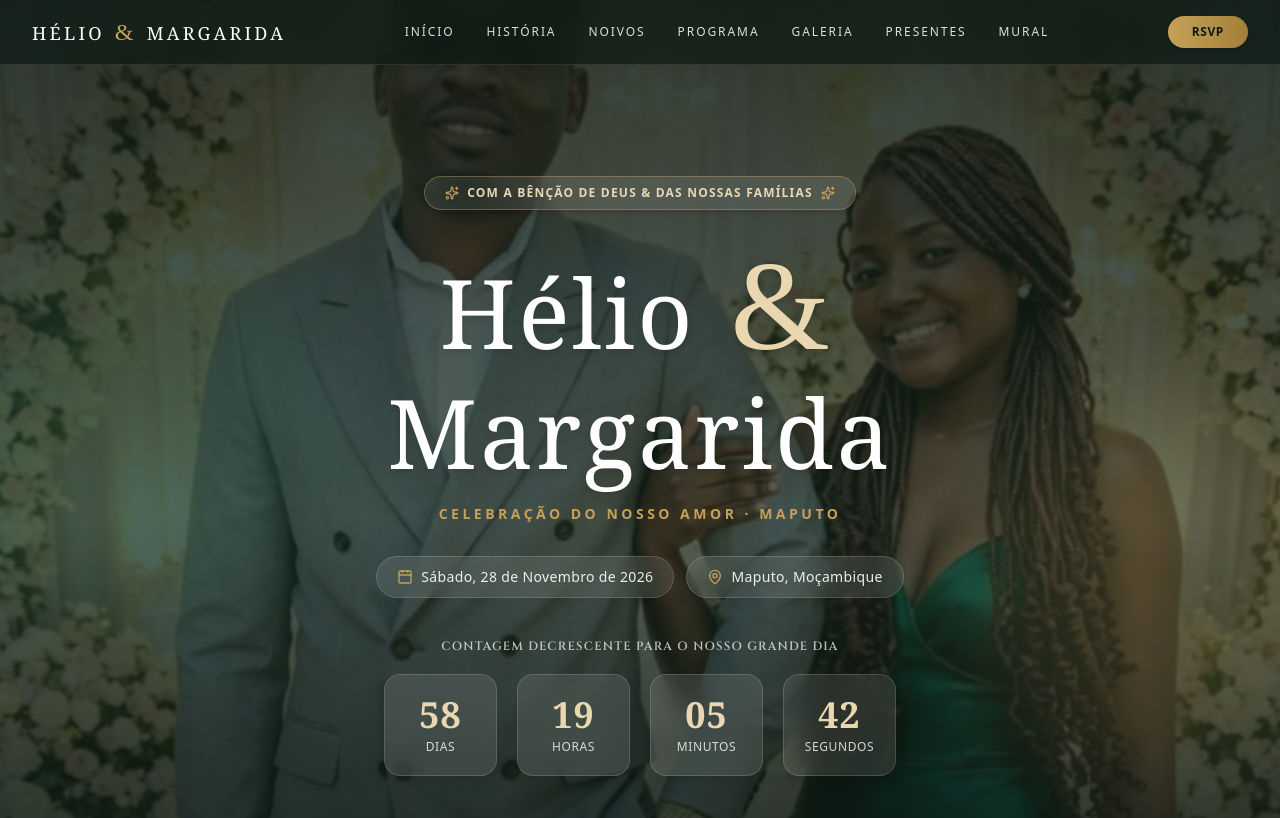
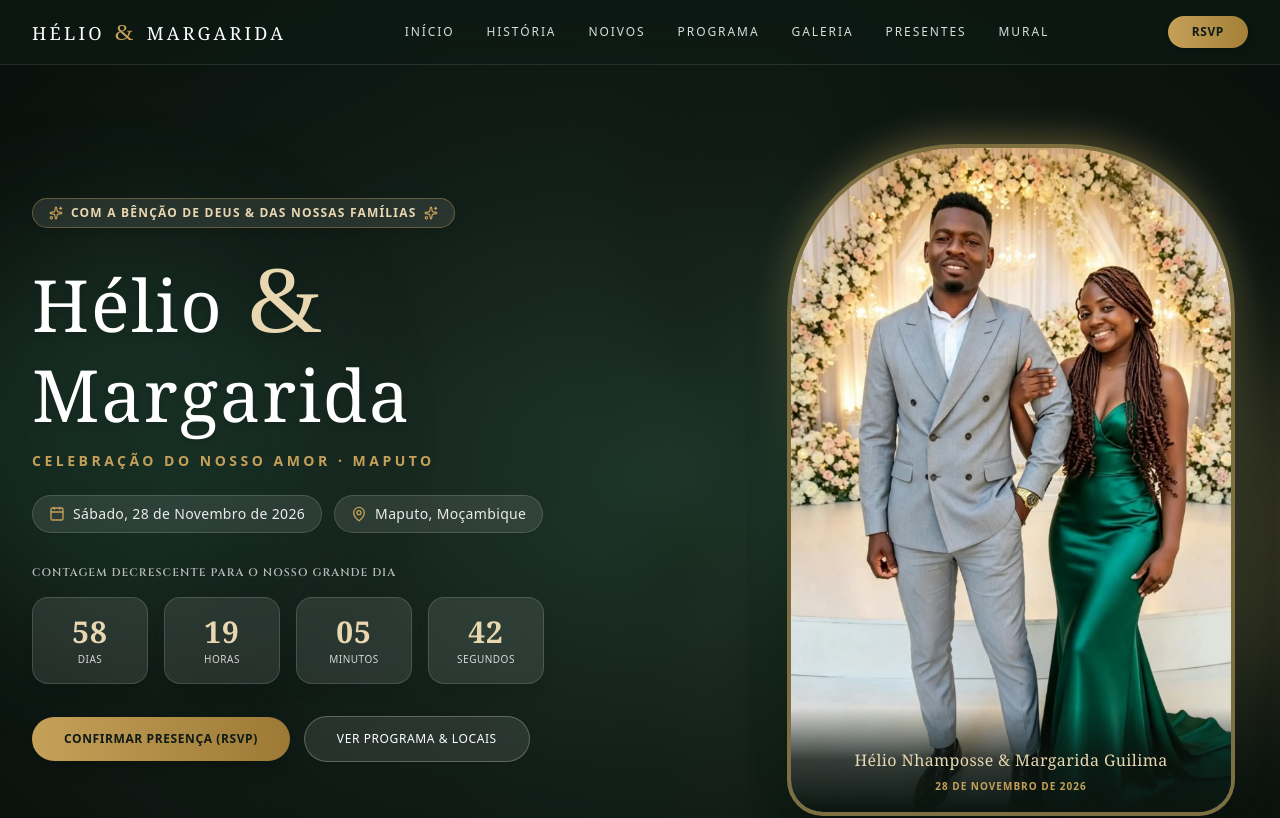
Before and after one commit to mutxado/helio-e-margarida, a React (Vite) app: page / in a window 1280 px wide. Shown: the top 818 px of the page. Built offline with nearby package versions, Linux system fonts and the light colour scheme; the HTML template or start-up script is replaced by a standard one; a web font is replaced by a local one.

Commit message:
Reposition Hero layout with an uncropped arched royal portrait frame so heads and outfits are never cut off

```diff
--- a/src/components/Hero.jsx
+++ b/src/components/Hero.jsx
@@ -35,58 +35,61 @@ export function Hero() {
   }, []);
 
   return (
-    <section id="hero" className="relative min-h-screen flex items-center justify-center pt-36 sm:pt-44 pb-20 px-4 overflow-hidden">
+    <section id="hero" className="relative min-h-screen flex items-center justify-center pt-28 sm:pt-36 pb-16 px-4 sm:px-6 lg:px-8 bg-[#0B1510] overflow-hidden">
 
-      {/* Background with Optimized Framing so faces are visible */}
+      {/* Ambient Botanical & Light Background */}
       <div
-        className="absolute inset-0 bg-cover bg-[center_18%] sm:bg-[center_22%] bg-no-repeat transition-all duration-1000 scale-105"
+        className="absolute inset-0 bg-cover bg-center bg-no-repeat opacity-20 blur-xl scale-110"
         style={{ backgroundImage: `url('${weddingData.couple.heroBg}')` }}
       />
-      {/* Dynamic Overlay Gradient ensuring high text contrast while keeping faces visible */}
-      <div className="absolute inset-0 bg-gradient-to-b from-[#0e1b15]/85 via-[#13251c]/70 to-[#0b1410]/95" />
+      <div className="absolute inset-0 bg-radial from-[#1A3828]/70 via-[#0E1A14]/90 to-[#080E0B]" />
 
       {/* Decorative Golden & Emerald Orbs */}
       <div className="absolute top-1/4 -left-20 w-96 h-96 bg-[#2D6A4F]/25 rounded-full blur-3xl pointer-events-none" />
-      <div className="absolute bottom-1/4 -right-20 w-96 h-96 bg-[#C5A059]/15 rounded-full blur-3xl pointer-events-none" />
+      <div className="absolute bottom-1/4 -right-20 w-96 h-96 bg-[#C5A059]/20 rounded-full blur-3xl pointer-events-none" />
 
-      {/* Hero Content Box */}
-      <div className="relative z-10 max-w-4xl mx-auto text-center text-white">
+      {/* Main Hero Container */}
+      <div className="relative z-10 max-w-7xl mx-auto w-full">
+        <div className="grid grid-cols-1 lg:grid-cols-12 gap-10 lg:gap-14 items-center">
+
+          {/* Text & Action Column */}
+          <div className="lg:col-span-7 text-center lg:text-left text-white order-2 lg:order-1">
 
             {/* Floating Blessing Pill */}
-        <div className="inline-flex items-center gap-2 px-5 py-2 rounded-full bg-white/10 backdrop-blur-md border border-[#C5A059]/40 text-[#E8D7B0] text-xs uppercase tracking-widest font-semibold mb-8 shadow-md animate-fadeIn">
+            <div className="inline-flex items-center gap-2 px-4 py-1.5 rounded-full bg-white/10 backdrop-blur-md border border-[#C5A059]/40 text-[#E8D7B0] text-[11px] sm:text-xs uppercase tracking-widest font-semibold mb-6 shadow-md">
               <Sparkles className="w-3.5 h-3.5 text-[#C5A059]" />
               <span>Com a Bênção de Deus & das Nossas Famílias</span>
               <Sparkles className="w-3.5 h-3.5 text-[#C5A059]" />
             </div>
 
-        {/* Grand Wedding Names */}
-        <h1 className="font-serif text-4xl sm:text-7xl md:text-8xl font-normal tracking-wide mb-3 leading-tight text-white drop-shadow-md">
-          Hélio <span className="font-script text-5xl sm:text-8xl md:text-9xl text-[#E8D7B0] px-2 block sm:inline font-normal">&</span> Margarida
+            {/* Grand Names */}
+            <h1 className="font-serif text-4xl sm:text-6xl xl:text-7xl font-normal tracking-wide mb-3 leading-tight text-white drop-shadow-md">
+              Hélio <span className="font-script text-5xl sm:text-7xl xl:text-8xl text-[#E8D7B0] px-1 font-normal">&</span> Margarida
             </h1>
 
-        <p className="text-xs sm:text-sm uppercase tracking-[0.25em] text-[#C5A059] font-semibold mb-8">
+            <p className="text-xs sm:text-sm uppercase tracking-[0.25em] text-[#C5A059] font-semibold mb-6">
               {weddingData.couple.tagline}
             </p>
 
             {/* Date and Location Badges */}
-        <div className="flex flex-col sm:flex-row justify-center items-center gap-3 text-xs sm:text-sm text-white/90 mb-10">
-          <div className="flex items-center gap-2 px-5 py-2.5 rounded-full bg-white/10 backdrop-blur-md border border-white/15 shadow-xs">
+            <div className="flex flex-wrap justify-center lg:justify-start items-center gap-3 text-xs sm:text-sm text-white/90 mb-8">
+              <div className="flex items-center gap-2 px-4 py-2 rounded-full bg-white/10 backdrop-blur-md border border-white/15 shadow-xs">
                 <Calendar className="w-4 h-4 text-[#C5A059]" />
                 <span className="font-medium tracking-wide">{weddingData.couple.dateText}</span>
               </div>
 
-          <div className="flex items-center gap-2 px-5 py-2.5 rounded-full bg-white/10 backdrop-blur-md border border-white/15 shadow-xs">
+              <div className="flex items-center gap-2 px-4 py-2 rounded-full bg-white/10 backdrop-blur-md border border-white/15 shadow-xs">
                 <MapPin className="w-4 h-4 text-[#C5A059]" />
                 <span className="font-medium tracking-wide">Maputo, Moçambique</span>
               </div>
             </div>
 
             {/* Circular Countdown Timer */}
-        <div className="mb-12 max-w-lg mx-auto">
-          <h3 className="text-xs uppercase tracking-widest text-white/70 font-semibold mb-5">
+            <div className="mb-8 max-w-lg mx-auto lg:mx-0">
+              <h3 className="text-[11px] uppercase tracking-widest text-white/70 font-semibold mb-4">
                 Contagem Decrescente para o Nosso Grande Dia
               </h3>
-          <div className="grid grid-cols-4 gap-3 sm:gap-5">
+              <div className="grid grid-cols-4 gap-2.5 sm:gap-4">
                 {[
                   { label: 'Dias', value: timeLeft.days },
                   { label: 'Horas', value: timeLeft.hours },
@@ -95,12 +98,12 @@ export function Hero() {
                 ].map((item, index) => (
                   <div
                     key={index}
-                className="bg-white/10 backdrop-blur-md rounded-2xl p-3 sm:p-5 border border-white/15 shadow-lg flex flex-col items-center hover:border-[#C5A059]/60 transition-colors"
+                    className="bg-white/10 backdrop-blur-md rounded-2xl p-2.5 sm:p-4 border border-white/15 shadow-lg flex flex-col items-center hover:border-[#C5A059]/60 transition-colors"
                   >
-                <span className="font-serif text-2xl sm:text-4xl font-bold text-[#E8D7B0]">
+                    <span className="font-serif text-2xl sm:text-3xl font-bold text-[#E8D7B0]">
                       {String(item.value).padStart(2, '0')}
                     </span>
-                <span className="text-[10px] sm:text-xs uppercase tracking-wider text-white/80 mt-1 font-medium">
+                    <span className="text-[9px] sm:text-[10px] uppercase tracking-wider text-white/80 mt-0.5 font-medium">
                       {item.label}
                     </span>
                   </div>
@@ -109,26 +112,57 @@ export function Hero() {
             </div>
 
             {/* CTA Buttons */}
-        <div className="flex flex-col sm:flex-row items-center justify-center gap-4">
+            <div className="flex flex-col sm:flex-row items-center justify-center lg:justify-start gap-3.5">
               <a
                 href="#rsvp"
-            className="w-full sm:w-auto px-8 py-4 rounded-full bg-gradient-to-r from-[#C5A059] to-[#9C7A35] hover:from-[#D4AF37] hover:to-[#B38F46] text-[#15241C] font-semibold text-xs sm:text-sm uppercase tracking-wider shadow-lg hover:shadow-xl transition-all"
+                className="w-full sm:w-auto px-8 py-3.5 rounded-full bg-gradient-to-r from-[#C5A059] to-[#9C7A35] hover:from-[#D4AF37] hover:to-[#B38F46] text-[#0E1A14] font-bold text-xs uppercase tracking-wider shadow-lg hover:shadow-xl transition-all text-center"
               >
                 Confirmar Presença (RSVP)
               </a>
 
               <a
                 href="#schedule"
-            className="w-full sm:w-auto px-8 py-4 rounded-full bg-white/15 hover:bg-white/25 text-white font-medium text-xs sm:text-sm uppercase tracking-wider border border-white/30 backdrop-blur-md shadow-xs transition-all"
+                className="w-full sm:w-auto px-8 py-3.5 rounded-full bg-white/10 hover:bg-white/20 text-white font-medium text-xs uppercase tracking-wider border border-white/25 backdrop-blur-md shadow-xs transition-all text-center"
               >
                 Ver Programa & Locais
               </a>
             </div>
 
+          </div>
+
+          {/* Arched Royal Portrait Frame (100% Uncut Heads & Outfits) */}
+          <div className="lg:col-span-5 flex justify-center order-1 lg:order-2">
+            <div className="relative group max-w-sm sm:max-w-md w-full">
+              {/* Golden Ambient Halo */}
+              <div className="absolute -inset-2 rounded-t-[180px] rounded-b-[40px] bg-gradient-to-b from-[#C5A059]/40 via-[#2D6A4F]/20 to-transparent blur-lg group-hover:from-[#C5A059]/60 transition-all duration-700" />
+
+              {/* Main Photo Frame */}
+              <div className="relative rounded-t-[170px] rounded-b-[36px] overflow-hidden border-4 border-[#C5A059]/60 shadow-2xl bg-[#13251C] aspect-[3/4] sm:aspect-[2/3]">
+                <img
+                  src={weddingData.couple.heroBg}
+                  alt="Hélio Nhamposse & Margarida Alfredo Guilima"
+                  className="w-full h-full object-cover object-top group-hover:scale-105 transition-transform duration-700"
+                />
+
+                {/* Bottom Frame Badge */}
+                <div className="absolute bottom-0 inset-x-0 bg-gradient-to-t from-[#0B1510] via-[#0B1510]/80 to-transparent pt-10 pb-4 px-6 text-center">
+                  <span className="font-serif text-sm sm:text-base font-medium text-[#E8D7B0] tracking-wide block">
+                    Hélio Nhamposse & Margarida Guilima
+                  </span>
+                  <span className="text-[10px] text-[#C5A059] uppercase tracking-widest font-semibold">
+                    28 de Novembro de 2026
+                  </span>
+                </div>
+              </div>
+            </div>
+          </div>
+
+        </div>
+
         {/* Down indicator */}
-        <div className="mt-12 flex justify-center">
+        <div className="mt-8 lg:mt-12 flex justify-center">
           <a href="#story" className="text-[#E8D7B0] opacity-80 hover:opacity-100 transition-opacity animate-bounce">
-            <ChevronDown className="w-7 h-7" />
+            <ChevronDown className="w-6 h-6" />
           </a>
         </div>
 
```
Also changed, not shown: 5 other files (tests, documents, lock files or other folders). Lines whose indentation alone changed are shown as unchanged.
